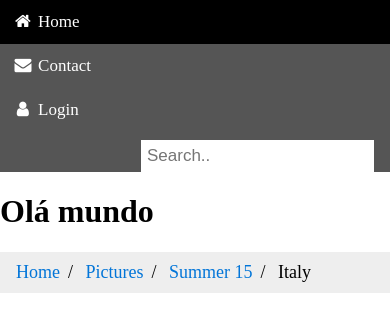
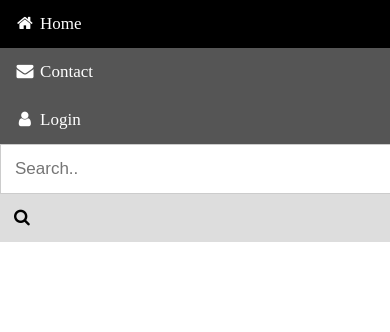
Before and after one commit to VictorMacabu/lojaGames, an Angular app: page / in a window 390 px wide. Shown: the top 332 px of the page. Built offline with nearby package versions, Linux system fonts and the light colour scheme.

Commit message:
add left menu

```diff
--- a/src/app/app.component.html
+++ b/src/app/app.component.html
@@ -1,4 +1,2 @@
 <app-navbar></app-navbar>
-<h1>Olá mundo</h1>
-
-<bread-crumb-component></bread-crumb-component>
+<left-bar-component></left-bar-component>
--- a/src/app/left-bar/left-bar.component.css
+++ b/src/app/left-bar/left-bar.component.css
@@ -0,0 +1,54 @@
+body {
+    font-family: Arial, Helvetica, sans-serif;
+  }
+
+  * {
+    box-sizing: border-box;
+  }
+
+  /* Create a column layout with Flexbox */
+  .row {
+    display: flex;
+  }
+
+  /* Left column (menu) */
+  .left {
+    flex: 35%;
+    padding: 15px 0;
+  }
+
+  .left h2 {
+    padding-left: 8px;
+  }
+
+  /* Right column (page content) */
+  .right {
+    flex: 65%;
+    padding: 15px;
+  }
+
+  /* Style the search box */
+  #mySearch {
+    width: 100%;
+    font-size: 18px;
+    padding: 11px;
+    border: 1px solid #ddd;
+  }
+
+  /* Style the navigation menu inside the left column */
+  #myMenu {
+    list-style-type: none;
+    padding: 0;
+    margin: 0;
+  }
+
+  #myMenu li a {
+    padding: 12px;
+    text-decoration: none;
+    color: black;
+    display: block
+  }
+
+  #myMenu li a:hover {
+    background-color: #eee;
+  }
--- a/src/app/left-bar/left-bar.component.ts
+++ b/src/app/left-bar/left-bar.component.ts
@@ -9,4 +9,7 @@ import { Component } from "@angular/core";
     `
 })
 
-export class LeftBarComponent { }
+
+export class LeftBarComponent {
+
+}
--- a/src/app/navbar/navbar.component.css
+++ b/src/app/navbar/navbar.component.css
@@ -29,9 +29,36 @@ body {font-family: Arial, Helvetica, sans-serif;}
     margin-right: 16px;
     font-size: 17px;
   }
+  .navbar .search-container button {
+    float: right;
+    padding: 6px 10px;
+    margin-top: 8px;
+    margin-right: 16px;
+    background: #ddd;
+    font-size: 17px;
+    border: none;
+    cursor: pointer;
+  }
+  .navbar .search-container button:hover {
+    background: #ccc;
+  }
 @media screen and (max-width: 500px) {
   .navbar a {
     float: none;
     display: block;
   }
+  .navbar .search-container {
+    float: none;
+  }
+  .navbar a, .navbar input[type=text], .navbar .search-container button {
+    float: none;
+    display: block;
+    text-align: left;
+    width: 100%;
+    margin: 0;
+    padding: 14px;
+  }
+  .navbar input[type=text] {
+    border: 1px solid #ccc;
+  }
 }
--- a/src/app/navbar/navbar.component.html
+++ b/src/app/navbar/navbar.component.html
@@ -1,8 +1,14 @@
 <meta name="viewport" content="width=device-width, initial-scale=1">
 <link rel="stylesheet" href="https://cdnjs.cloudflare.com/ajax/libs/font-awesome/4.7.0/css/font-awesome.min.css">
+
 <div class="navbar">
     <a class="active" href="#"><i class="fa fa-fw fa-home"></i> Home</a>
     <a href="#"><i class="fa fa-fw fa-envelope"></i> Contact</a>
     <a href="#"><i class="fa fa-fw fa-user"></i> Login</a>
-    <input type="text" placeholder="Search..">
+    <div class="search-container">
+        <form action="/action_page.php">
+          <input type="text" placeholder="Search.." name="search">
+          <button type="submit"><i class="fa fa-search"></i></button>
+        </form>
+      </div>
   </div>
```
Also changed, not shown: src/app/left-bar/left-bar.component.html (added, +22 -0 lines).
